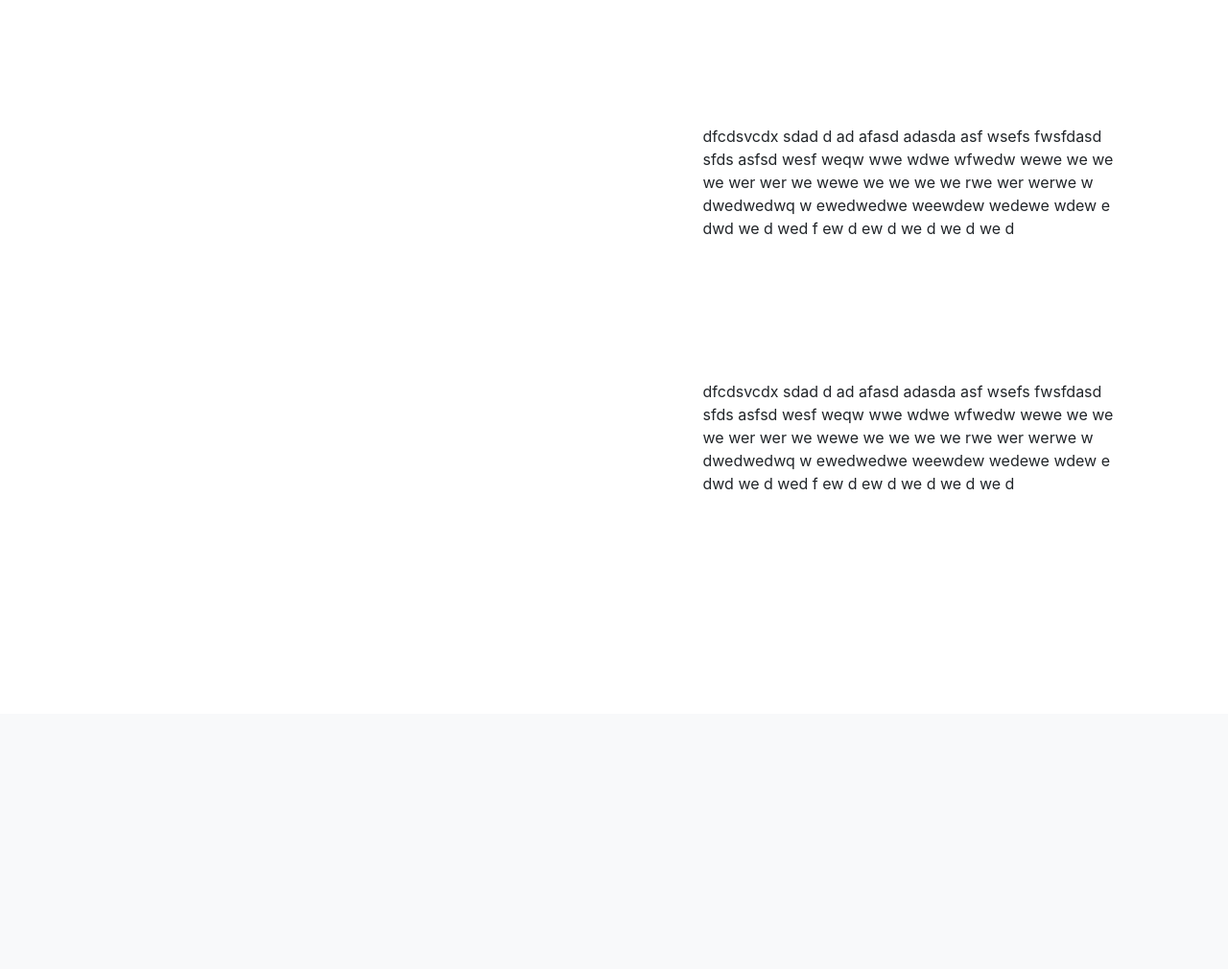
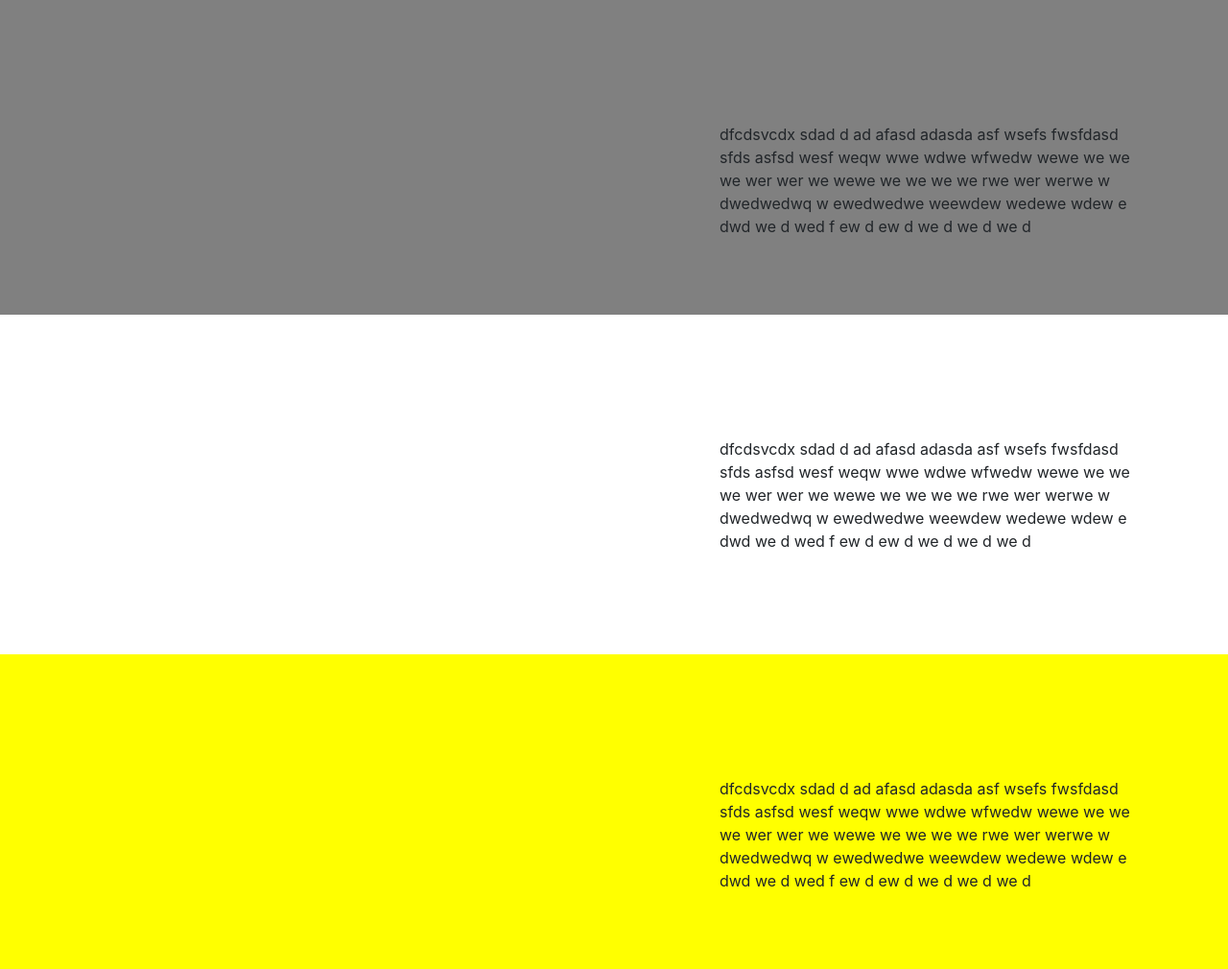
Before and after one commit to smolynets/photozvit, a Django app: page / in a window 1280 px wide. Shown: the part 56-1066 px from the top of the page at 96% size. Before the commit the page ends 566 px from the top, so only its background shows below. Run offline with Django 3.2, Linux system fonts and the light colour scheme; data that the repository does not hold is empty; some libraries are stand-ins or nearby versions.

Commit message:
feat: aaded scroll

```diff
--- a/slider/templates/oksana/index.html
+++ b/slider/templates/oksana/index.html
@@ -7,24 +7,9 @@
 {% block title %}Photozvit{% endblock title %}
 
 {% block content %}
+    <div class="container-one">
         <div class="container">
-        <div class="row content">
-            <div class="col-xs-10 col-sm-8 col-md-5 offset-xs-1 offset-sm-1 offset-md-1">
-                <div class="slider">
-                    {% for img in photo %}
-                        <div>
-                            <img src="{{ img.image.url }}" />
-                        </div>
-                    {% endfor %}
-                </div>
-            </div>
-            <div class="col-xs-10 col-sm-8 col-md-5 offset-xs-1 offset-sm-1 offset-md-1">
-                <p>
-                    dfcdsvcdx sdad d ad afasd adasda asf wsefs fwsfdasd sfds asfsd wesf weqw wwe wdwe wfwedw  wewe we we we wer wer we wewe we we we we rwe wer werwe w dwedwedwq w ewedwedwe weewdew wedewe wdew e dwd we d wed f ew d ew d we d we d we d
-                </p>
-            </div>
-        </div>
-        <div class="row content">
+            <div class="row">
                 <div class="col-xs-10 col-sm-8 col-md-5 offset-xs-1 offset-sm-1 offset-md-1">
                     <div class="slider">
                         {% for img in photo %}
@@ -41,4 +26,45 @@
                 </div>
             </div>
         </div>
+    </div>
+    <div class="container-two">
+        <div class="container">
+            <div class="row">
+                <div class="col-xs-10 col-sm-8 col-md-5 offset-xs-1 offset-sm-1 offset-md-1">
+                    <div class="slider">
+                        {% for img in photo %}
+                            <div>
+                                <img src="{{ img.image.url }}" />
+                            </div>
+                        {% endfor %}
+                    </div>
+                </div>
+                <div class="col-xs-10 col-sm-8 col-md-5 offset-xs-1 offset-sm-1 offset-md-1">
+                    <p>
+                        dfcdsvcdx sdad d ad afasd adasda asf wsefs fwsfdasd sfds asfsd wesf weqw wwe wdwe wfwedw  wewe we we we wer wer we wewe we we we we rwe wer werwe w dwedwedwq w ewedwedwe weewdew wedewe wdew e dwd we d wed f ew d ew d we d we d we d
+                    </p>
+                </div>
+            </div>
+        </div>
+    </div>
+    <div class="container-three">
+        <div class="container">
+            <div class="row">
+                <div class="col-xs-10 col-sm-8 col-md-5 offset-xs-1 offset-sm-1 offset-md-1">
+                    <div class="slider">
+                        {% for img in photo %}
+                            <div>
+                                <img src="{{ img.image.url }}" />
+                            </div>
+                        {% endfor %}
+                    </div>
+                </div>
+                <div class="col-xs-10 col-sm-8 col-md-5 offset-xs-1 offset-sm-1 offset-md-1">
+                    <p>
+                        dfcdsvcdx sdad d ad afasd adasda asf wsefs fwsfdasd sfds asfsd wesf weqw wwe wdwe wfwedw  wewe we we we wer wer we wewe we we we we rwe wer werwe w dwedwedwq w ewedwedwe weewdew wedewe wdew e dwd we d wed f ew d ew d we d we d we d
+                    </p>
+                </div>
+            </div>
+        </div>
+    </div>
 {% endblock content %}
--- a/static/css/main.css
+++ b/static/css/main.css
@@ -10,8 +10,25 @@
     z-index: 1030;
 }
 
-.content {
-    margin-top: 130px;
-    width:100%;
-    height:100%;
+.container-one {
+    background-color: grey;
+    width: 100%;
+    height: 100%;
+    padding-top: 10%;
+    padding-bottom: 5%;
 }
+
+.container-two {
+    width: 100%;
+    height: 100%;
+    padding-top: 10%;
+    padding-bottom: 7%;
+}
+
+.container-three {
+    background-color: yellow;
+    width: 100%;
+    height: 100%;
+    padding-top: 10%;
+    padding-bottom: 5%;
+}
```
Lines whose indentation alone changed are shown as unchanged.
